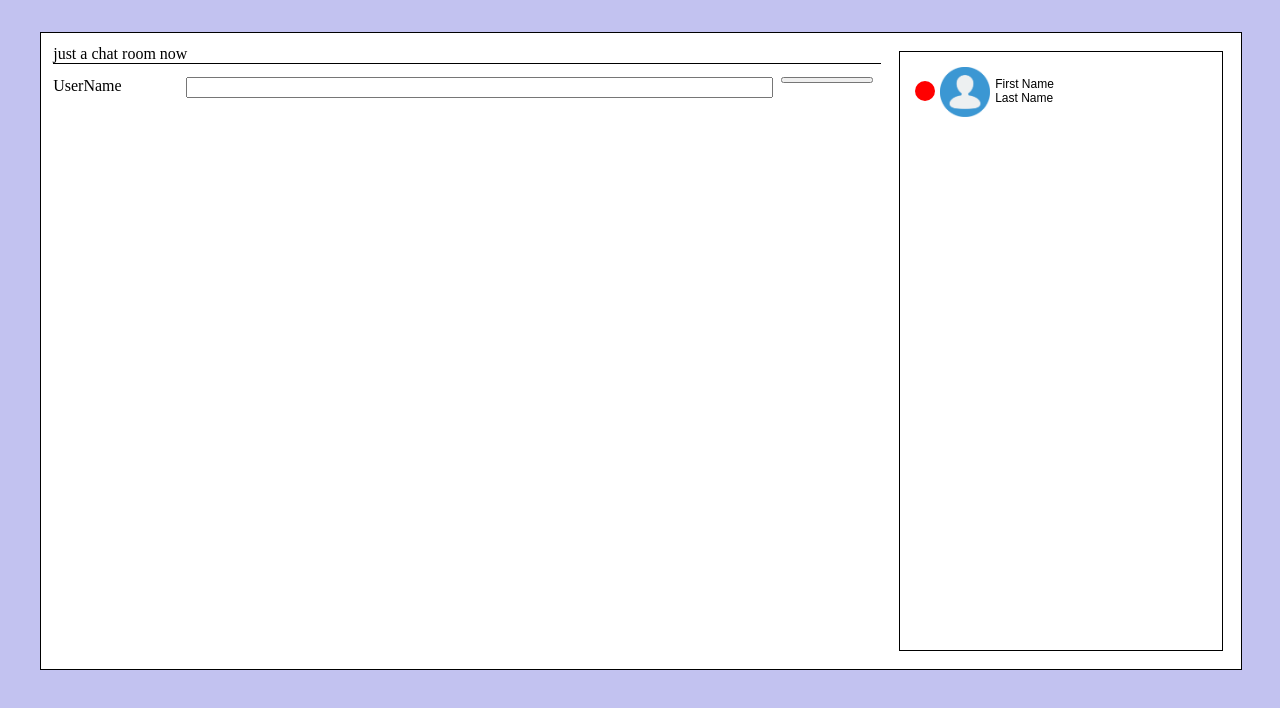
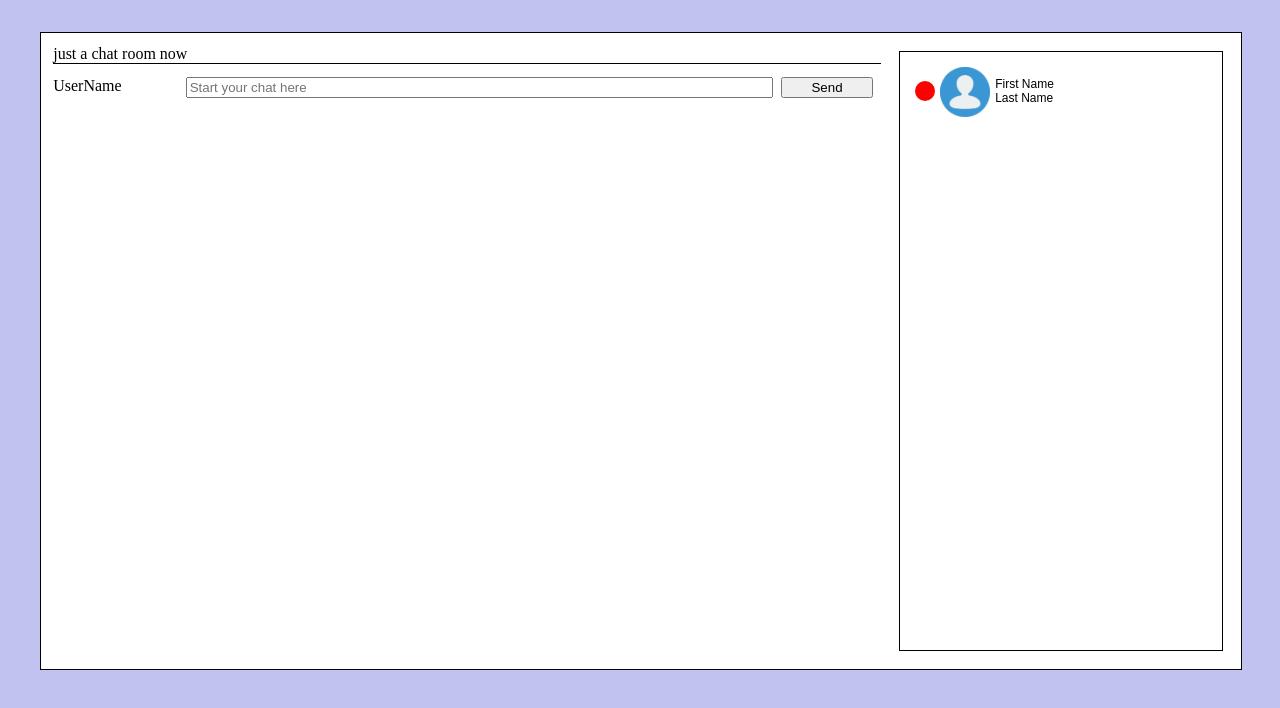
Before and after one commit to christine7lam/gamers_chat_room, a React (Create React App) app: page / in a window 1280 px wide. Shown: the top 708 px of the page. Built offline with nearby package versions, Linux system fonts and the light colour scheme.

Commit message:
Style text field

```diff
--- a/src/web/containers/DialogBox.js
+++ b/src/web/containers/DialogBox.js
@@ -17,8 +17,8 @@ class DialogBox extends Component {
         return (
             <Dialogbox>
                 <ChatNameLabel>UserName</ChatNameLabel>
-                <ChatTextBox type="text"></ChatTextBox>
-                <ChatSendBtn name="Send" />
+                <ChatTextBox type="text" placeholder="Start your chat here" autofocus maxlength="200"></ChatTextBox>
+                <ChatSendBtn name="Send">Send</ChatSendBtn>
             </Dialogbox>
         )
     }
```
